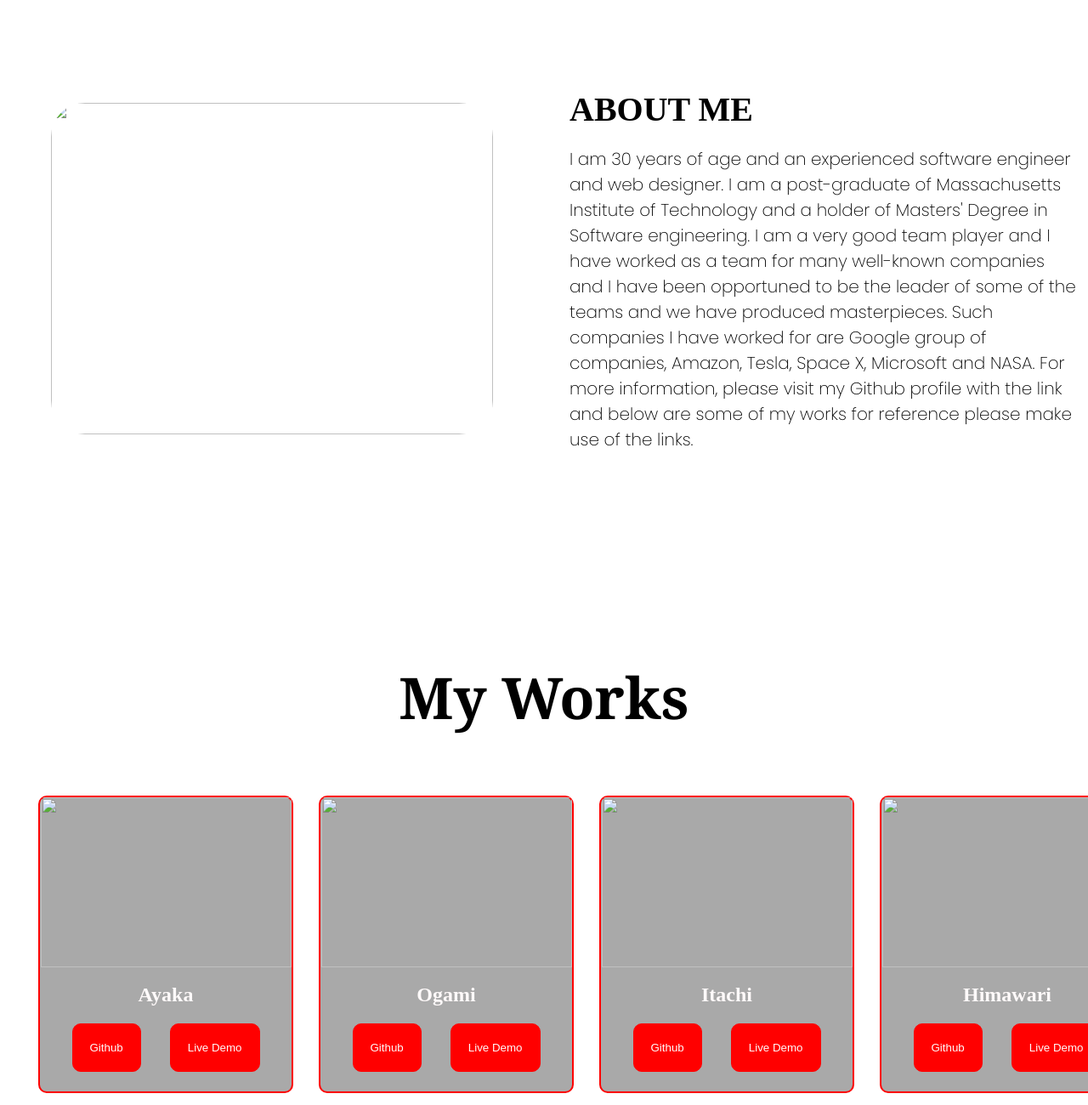
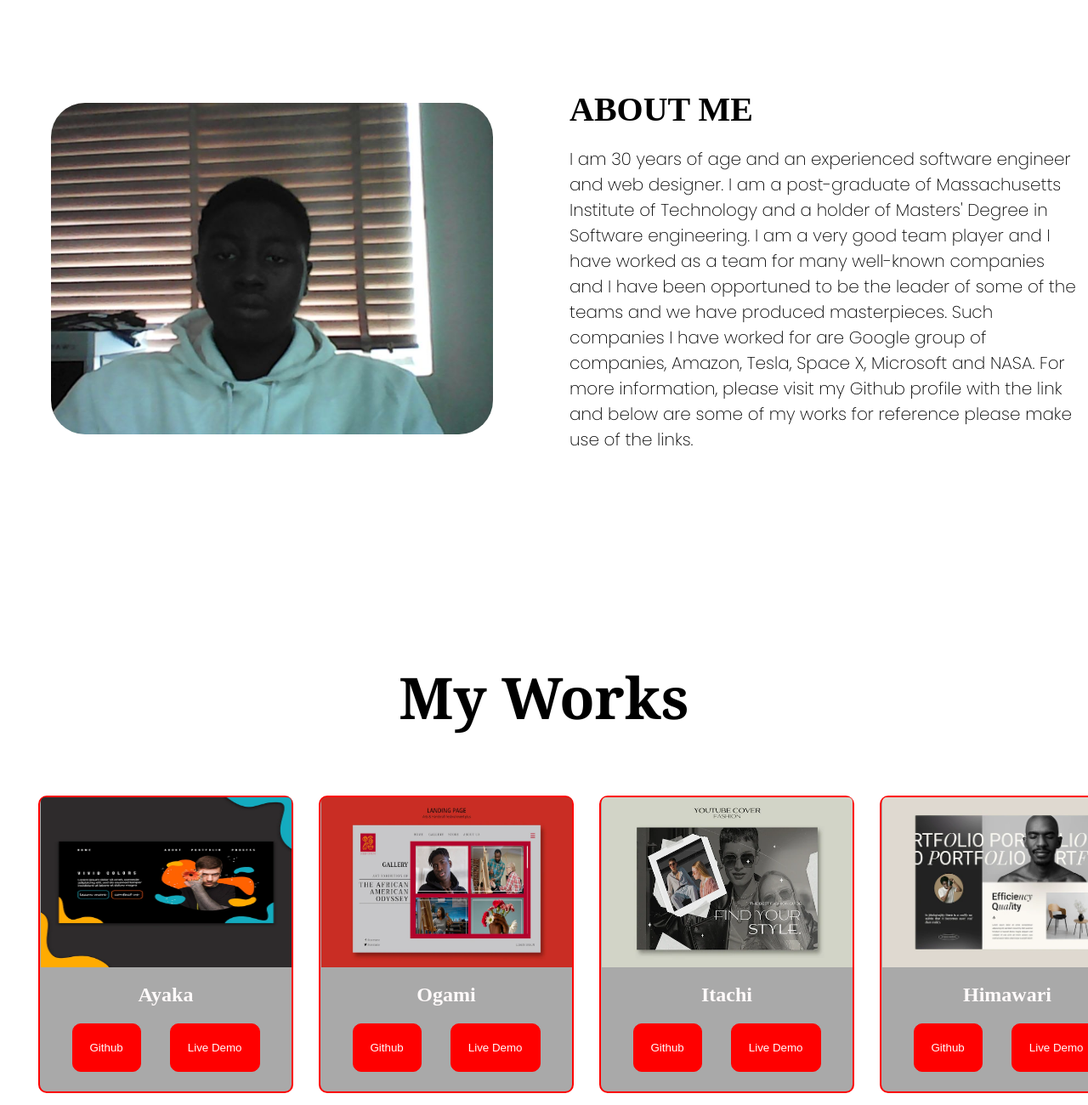
Before and after one commit to Abosi-Chidubem/PORTFOLIO, a plain HTML site: page index.html in a window 1280 px wide. Shown: the part 980-2280 px from the top of the page at 85% size. Drawn offline with nearby package versions, Linux system fonts and the light colour scheme; the site is published under a folder, as on GitHub Pages, so addresses that start at the root find nothing.

Commit message:
my first portfolio

```diff
--- a/index.html
+++ b/index.html
@@ -30,12 +30,12 @@
         <a class="links" href="#">Hire me</a>
     </div>
     <div>
-        <img class="img" src="/Images/webcam-toy-photo1-removebg-preview.png" width="520px" height="390px" alt="">
+        <img class="img" src="./Images/webcam-toy-photo1-removebg-preview.png" width="520px" height="390px" alt="">
     </div>
     </section>
     <section id="About">
         <div class="container3">
-            <img class="img2" src="/Images/webcam-toy-photo2.jpg" width="520px" height="390px" alt="">
+            <img class="img2" src="./Images/webcam-toy-photo2.jpg" width="520px" height="390px" alt="">
         </div>
         <div class="container4">
             <h1 class="item2">ABOUT ME</h1>
@@ -49,7 +49,7 @@
         <div class="cards">
         <div class="obj">
             <div>
-                <img class="img3" src="/Images/banner-template-with-abstract-vivid-colors_23-2148149075.webp" width="295px" height="200px" alt="">
+                <img class="img3" src="./Images/banner-template-with-abstract-vivid-colors_23-2148149075.webp" width="295px" height="200px" alt="">
             </div>
             <h1 class="hens">Ayaka</h1>
         <div class="button2">
@@ -59,7 +59,7 @@
         </div>
         <div class="obj">
             <div>
-                <img class="img3" src="/Images/arts-handcraft-web-template_23-2149989275.webp" width="295px" height="200px" alt="">
+                <img class="img3" src="./Images/arts-handcraft-web-template_23-2149989275.webp" width="295px" height="200px" alt="">
             </div>
             <h1 class="hens">Ogami</h1>
         <div class="button2">
@@ -69,7 +69,7 @@
         </div>
         <div class="obj">
             <div>
-                <img class="img3" src="/Images/flat-design-fashion-template_23-2149737199.webp" width="295px" height="200px" alt="">
+                <img class="img3" src="./Images/flat-design-fashion-template_23-2149737199.webp" width="295px" height="200px" alt="">
             </div>
             <h1 class="hens">Itachi</h1>
         <div class="button2">
@@ -79,7 +79,7 @@
         </div>
         <div class="obj">
             <div>
-                <img class="img3" src="/Images/photography-template-design_23-2149752060.webp" width="295px" height="200px" alt="">
+                <img class="img3" src="./Images/photography-template-design_23-2149752060.webp" width="295px" height="200px" alt="">
             </div>
             <h1 class="hens">Himawari</h1>
         <div class="button2">
```
